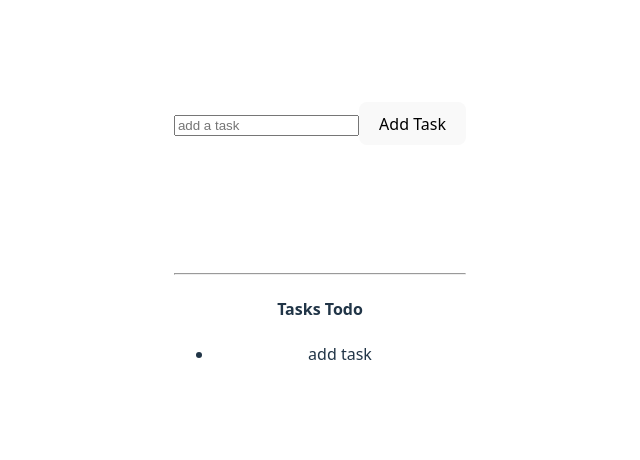
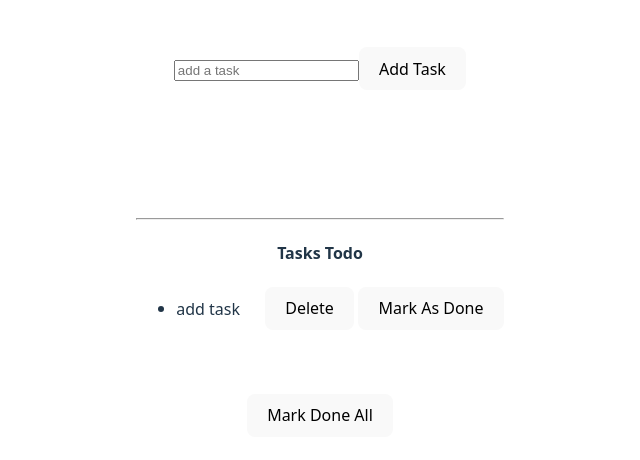
Before and after one commit to Anuragchauhan85/ReactJs, a React (Vite) app in the folder react-state/: page / in a window 1280 px wide. Shown: the part 158-618 px from the top of the page, without its empty margins (320-960 px from the left). Built offline with nearby package versions, Linux system fonts and the light colour scheme.

Commit message:
more featres todo

```diff
--- a/react-state/src/todoList.jsx
+++ b/react-state/src/todoList.jsx
@@ -3,29 +3,93 @@ import { v4 as uuidv4 } from 'uuid'
 
 export default function TodoList() {
 
-    let [todos, setTodos] = useState([{ task:"add task",id:uuidv4()}]);
+    let [todos, setTodos] = useState([{ task:"add task",id:uuidv4(),isDone:false}]);
     let [newTodo, setNewTodo] = useState("");
 
     let addNewTask = () => {
-        setTodos([...todos, {task:newTodo,id:uuidv4()}]);
+        setTodos((prevTodos) => {
+            return [
+              ...prevTodos,
+              { task: newTodo, id: uuidv4(), isDone: false },
+            ];
+        });
     }
 
     let updateTodoValue = (event) => {
         setNewTodo(event.target.value)
     }
 
+    let todoDelete = (id) => {
+       setTodos((prevTodos) => todos.filter((prevTodos) => prevTodos.id != id));
+    };
+
+    let markDoneAll = () => {
+      setTodos((prevTodos) =>
+        prevTodos.map((todo) => {
+          return {
+            ...todo,
+            isDone:true,
+          };
+        })
+      );
+    };
+
+    let markAsDone = (id) => {
+      setTodos((prevTodos) =>
+          prevTodos.map((todo) => {
+            if(todo.id==id){
+            return {
+              ...todo,
+                isDone:true,
+            };
+            } else {
+                return todo;
+          }
+        })
+      );
+    };
+
     return (
       <div>
-            <input placeholder="add a task" value={newTodo} onChange={updateTodoValue}/>
+        <input
+          placeholder="add a task"
+          value={newTodo}
+          onChange={updateTodoValue}
+        />
         <button onClick={addNewTask}>Add Task</button>
-            <br /><br /><br /><br /><br /><br />
+        <br />
+        <br />
+        <br />
+        <br />
+        <br />
+        <br />
         <hr />
         <h4>Tasks Todo</h4>
         <ul>
-                {todos.map((todo) =>
-                    (<li key={todo.id}>{todo.task}</li>)
-                )}
+          {todos.map((todo) => (
+            <li key={todo.id}>
+              <span
+                style={
+                  todo.isDone
+                    ? {
+                        textDecorationLine: "line-through",
+                        textDecorationColor: "red",
+                      }
+                    : {}
+                }
+              >
+                {todo.task}
+              </span>
+              &nbsp; &nbsp;&nbsp; &nbsp;
+              <button onClick={() => todoDelete(todo.id)}>Delete</button>
+              &nbsp;
+              <button onClick={() => markAsDone(todo.id)}>Mark As Done</button>
+            </li>
+          ))}
         </ul>
+        <br />
+        <br />
+        <button onClick={markDoneAll}>Mark Done All</button>
       </div>
-    )
+    );
 }
```
Lines whose indentation alone changed are shown as unchanged.
